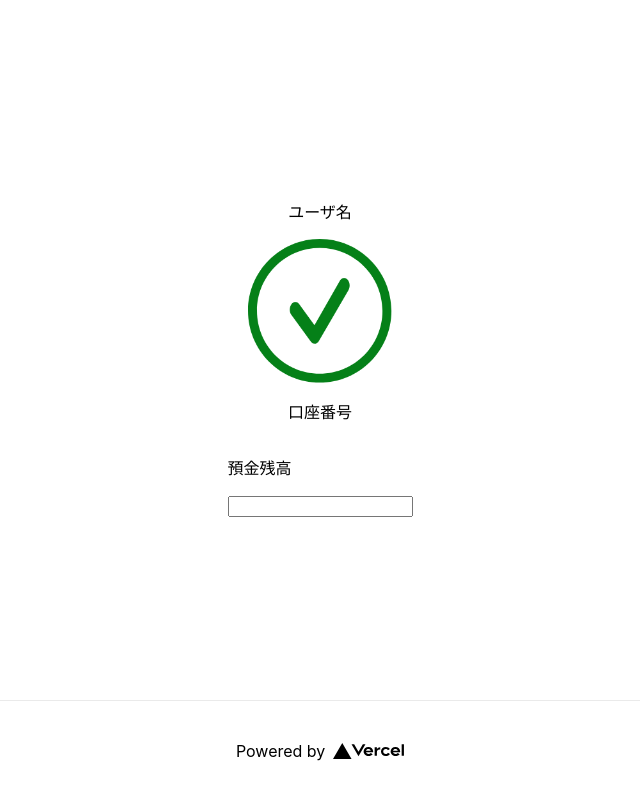
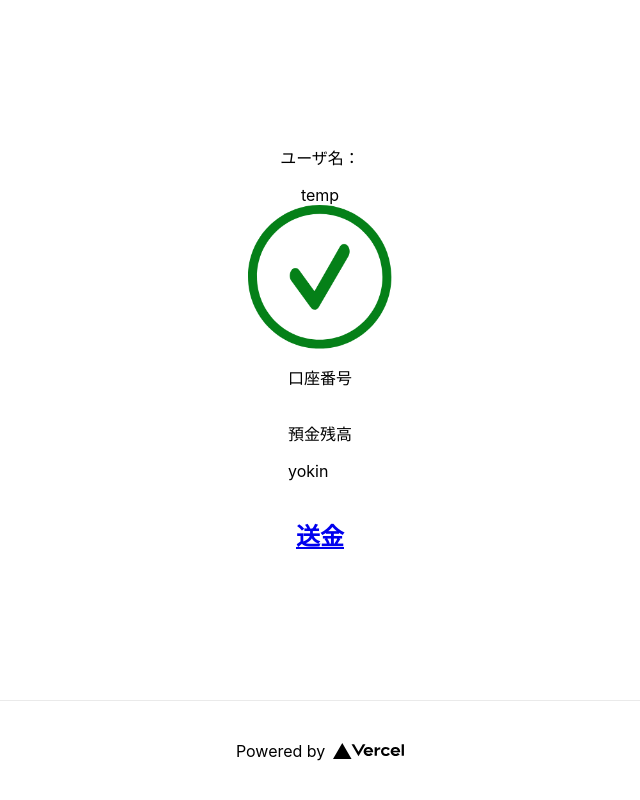
Before and after one commit to shimodatetu/commute_fighters, a Next.js app: page /mainPage in a window 1280 px wide. Shown: the whole page, without its empty margins (320-960 px from the left). Built offline with nearby package versions, Linux system fonts and the light colour scheme.

Commit message:
test-file

```diff
--- a/pages/mainPage.js
+++ b/pages/mainPage.js
@@ -1,6 +1,7 @@
 import Head from 'next/head';
 import styles from '../styles/Home.module.css';
 import Image from 'next/image';
+import Link from 'next/link';
 
 export default function Home() {
   return (
@@ -11,7 +12,7 @@ export default function Home() {
       </Head>
 
       <main>
-        <p>ユーザ名</p>
+        <p>ユーザ名：</p><div>temp</div>
         <Image
             src="/images/approval.png" // Route of the image file
             height={144} // Desired size with correct aspect ratio
@@ -22,8 +23,12 @@ export default function Home() {
 
         <div>
         <p>預金残高</p>
-        <input type = "number"></input>
+        <p>yokin</p>
         </div>
+
+        <h2>
+        <Link href="/send/page2">送金</Link>
+        </h2>
 
       </main>
 
--- a/pages/page2.js
+++ b/pages/send/page2.js
@@ -5,7 +5,7 @@ export default function FirstPost() {
     <>
       <h1>First Post</h1>
       <h2>
-        <Link href="/">Back to home</Link>
+        <Link href="/mainPage">戻る</Link>
       </h2>
     </>
   );
```
